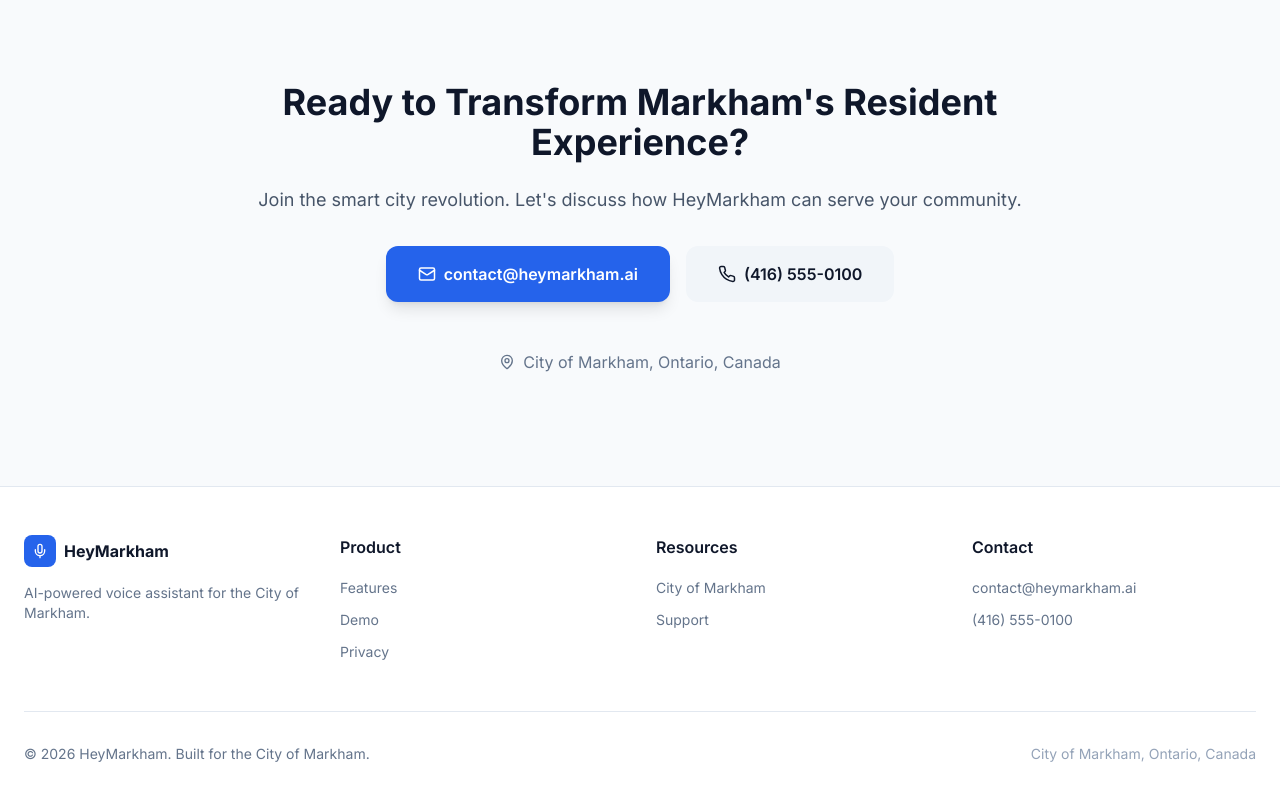
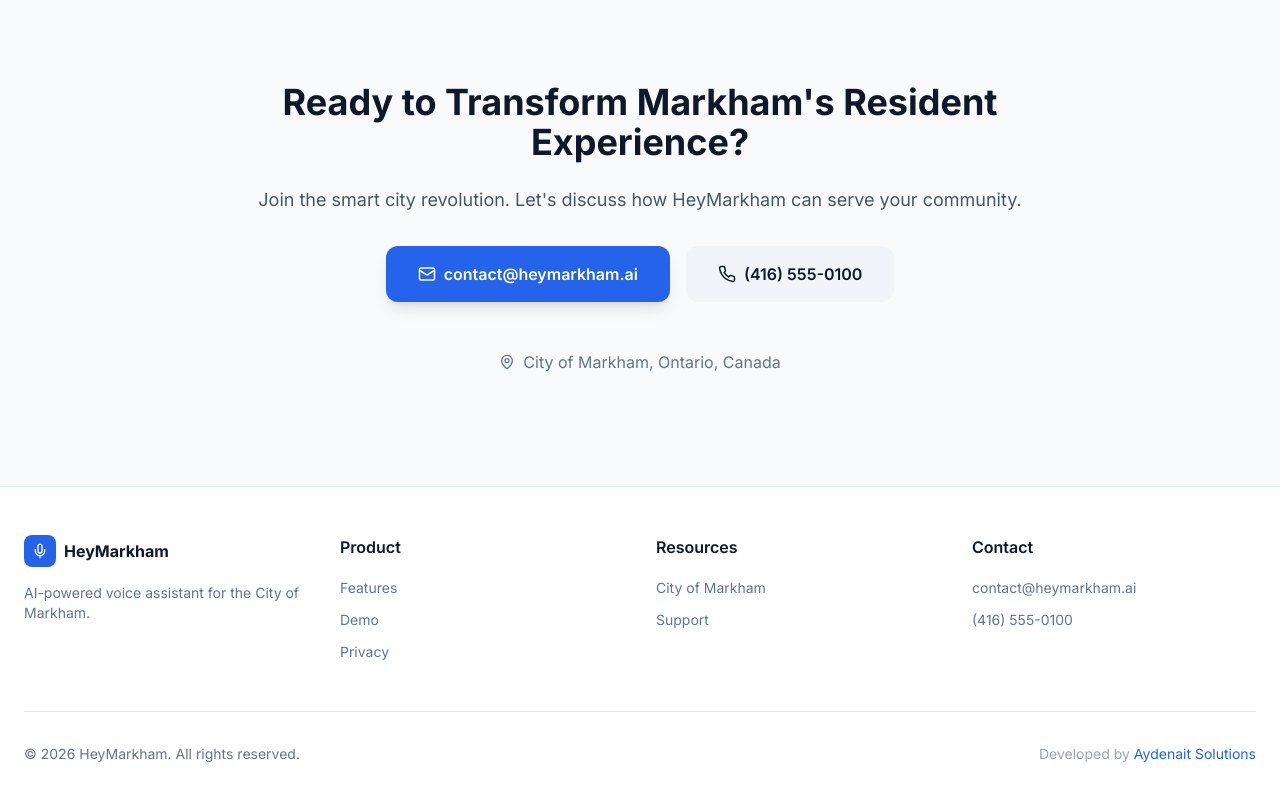
Before and after one commit to tianzesun/markham-website, a Next.js app in the folder apps/frontend/: page / in a window 1280 px wide. Shown: the part 3087-3887 px from the top of the page. Built offline with nearby package versions, Linux system fonts and the light colour scheme.

Commit message:
Update footer: Developed by Aydenait Solutions

```diff
--- a/apps/frontend/src/components/Footer.tsx
+++ b/apps/frontend/src/components/Footer.tsx
@@ -54,10 +54,10 @@
 
         <div className="pt-8 border-t border-slate-200 dark:border-slate-800 flex flex-col md:flex-row justify-between items-center gap-4">
           <p className="text-sm text-slate-500 dark:text-slate-400">
-            © {currentYear} HeyMarkham. Built for the City of Markham.
+            © {currentYear} HeyMarkham. All rights reserved.
           </p>
           <p className="text-sm text-slate-400 dark:text-slate-500">
-            City of Markham, Ontario, Canada
+            Developed by <a href="https://aydenait.com" target="_blank" rel="noopener noreferrer" className="text-primary-600 dark:text-primary-400 hover:underline">Aydenait Solutions</a>
           </p>
         </div>
       </div>
```
